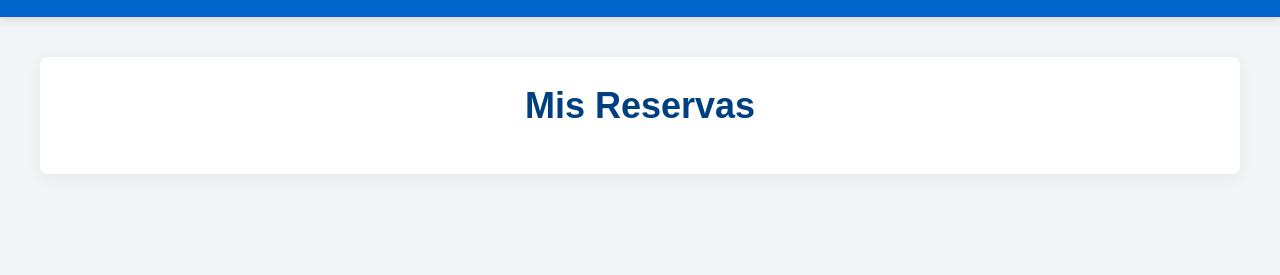
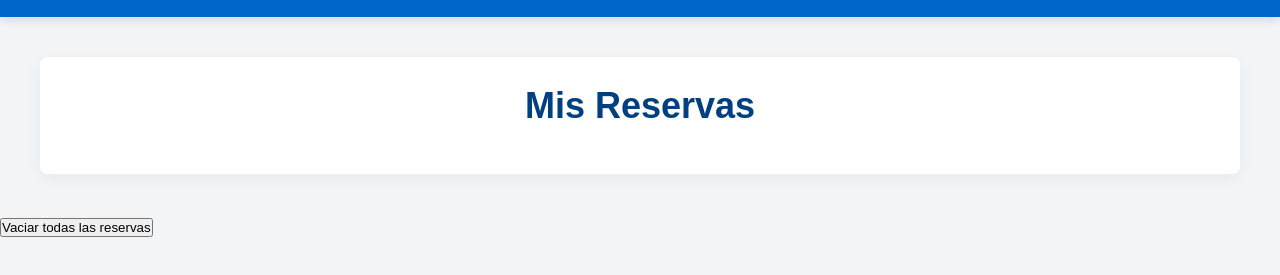
Before and after one commit to TobyCerdan/Progra2, a plain HTML site: page mis-reservas.html in a window 1280 px wide. Shown: the part 167-442 px from the top of the page. Drawn offline with Linux system fonts and the light colour scheme.

Commit message:
Update mis-reservas.html

```diff
--- a/mis-reservas.html
+++ b/mis-reservas.html
@@ -30,6 +30,10 @@
     </div>
 
     <script src="mis-reservas.js"></script>
+    <div class="cart-container">
+    <button class="clear-cart-button" onclick="vaciarCarrito()">Vaciar todas las reservas</button>
+    </div>
+
 
     <script>
         function toggleMenu() {
@@ -40,5 +44,6 @@
 
     </script>
 
+
 </body>
 </html>
```
